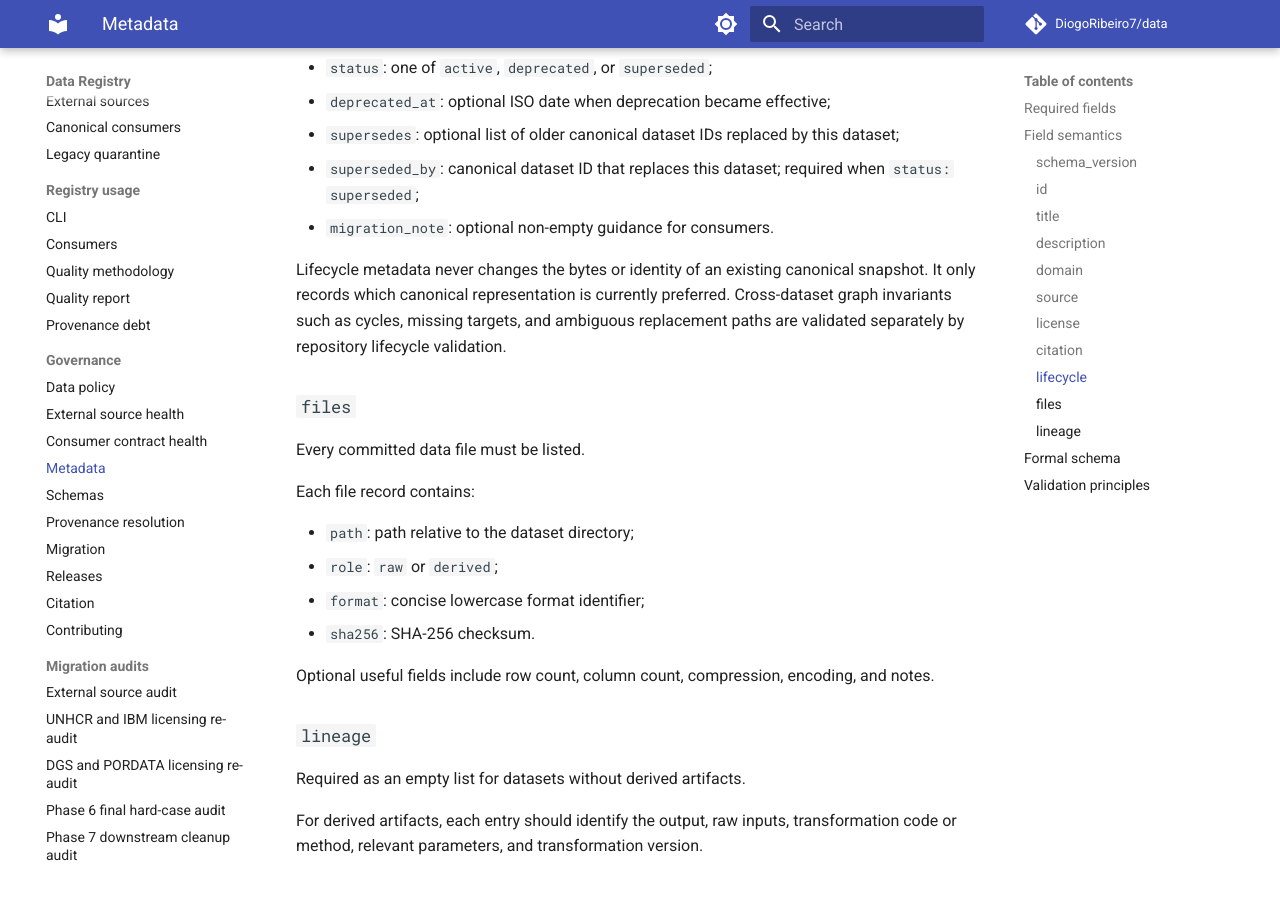
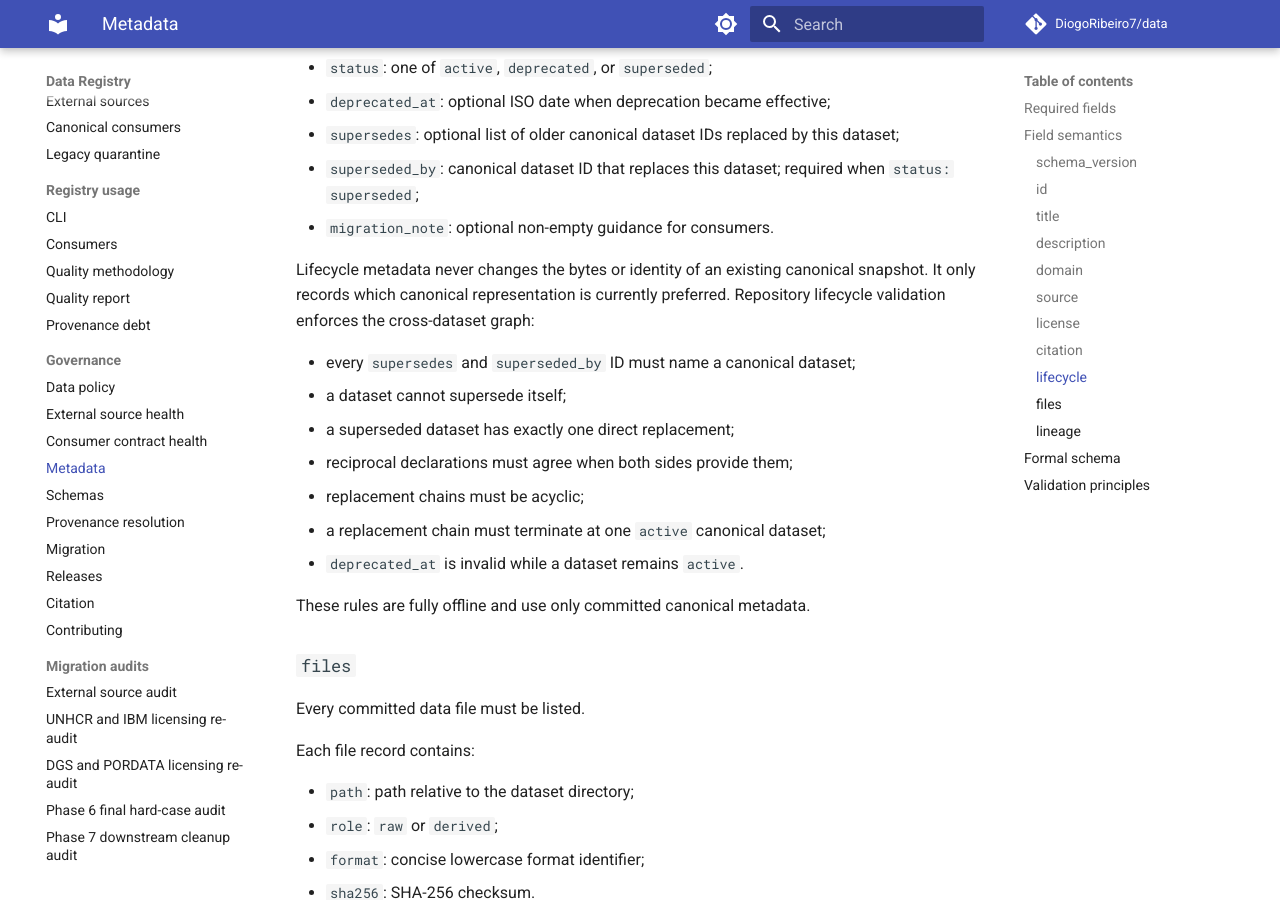
Before and after one commit to DiogoRibeiro7/data, an MkDocs documentation site: the page built from docs/METADATA.md, in a window 1280 px wide and 900 px high, scrolled down 2324 px. Built offline with MkDocs 1.6.1 and Material for MkDocs 9.7.7, drawn with Linux system fonts in a browser that asks for light colours; comment, search, counter and statistics services are not loaded.

Commit message:
docs: define lifecycle graph invariants

```diff
--- a/docs/METADATA.md
+++ b/docs/METADATA.md
@@ -102,8 +102,17 @@ treated as `active`.
 
 Lifecycle metadata never changes the bytes or identity of an existing canonical
 snapshot. It only records which canonical representation is currently preferred.
-Cross-dataset graph invariants such as cycles, missing targets, and ambiguous
-replacement paths are validated separately by repository lifecycle validation.
+Repository lifecycle validation enforces the cross-dataset graph:
+
+- every `supersedes` and `superseded_by` ID must name a canonical dataset;
+- a dataset cannot supersede itself;
+- a superseded dataset has exactly one direct replacement;
+- reciprocal declarations must agree when both sides provide them;
+- replacement chains must be acyclic;
+- a replacement chain must terminate at one `active` canonical dataset;
+- `deprecated_at` is invalid while a dataset remains `active`.
+
+These rules are fully offline and use only committed canonical metadata.
 
 ### `files`
 
```
